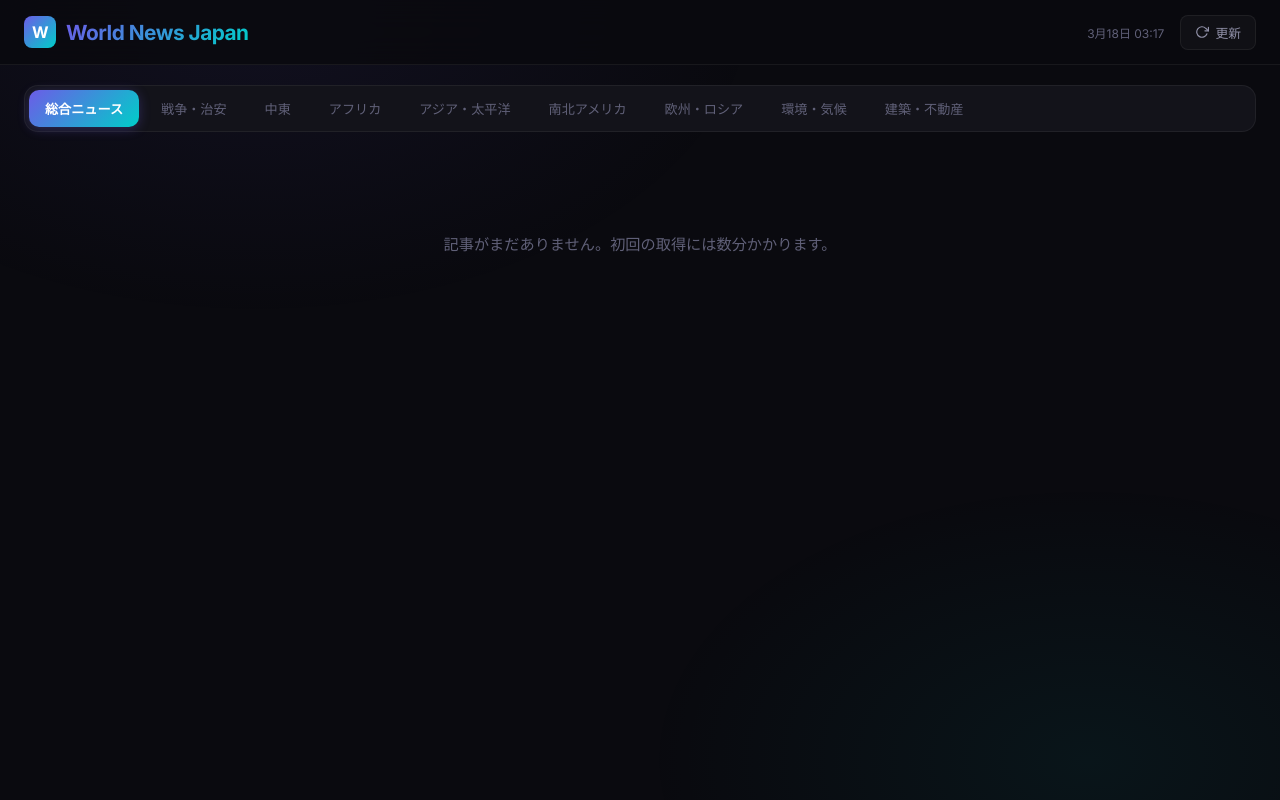
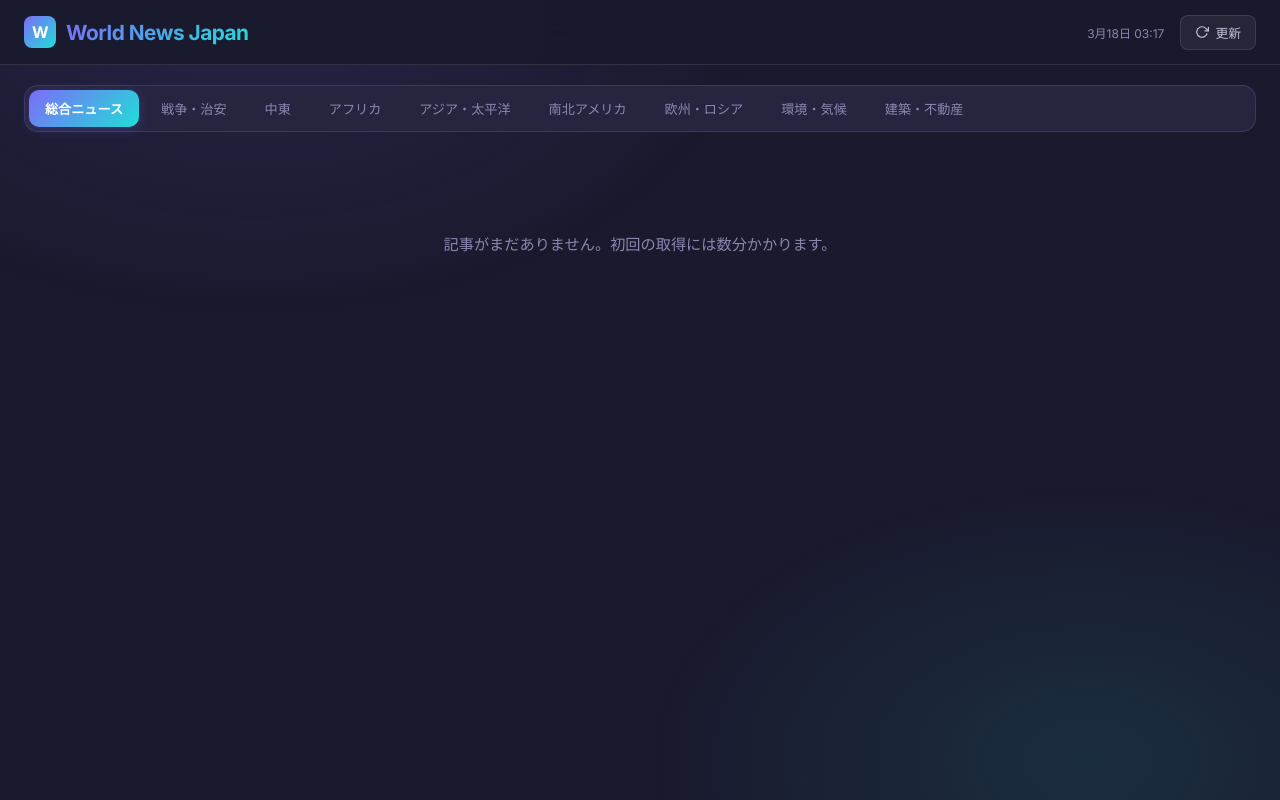
Before and after one commit to tezukatomoo/world-news, a Flask app: page / in a window 1280 px wide. Run offline with Flask 3, Linux system fonts and the light colour scheme; data that the repository does not hold is empty.

Commit message:
Brighten UI colors: lighter backgrounds, more vibrant badges
- Background: #0a0a0f -> #1a1a2e (navy instead of near-black)
- Cards: #13131a -> #252540 (visible contrast)
- Text secondary: #9090a8 -> #c0c0d8 (more readable)
- Stronger ambient glow effects
- Brighter source badge colors per region

Co-Authored-By: Claude Opus 4.6 <noreply@anthropic.com>

```diff
--- a/templates/index.html
+++ b/templates/index.html
@@ -8,20 +8,20 @@
     <link href="https://fonts.googleapis.com/css2?family=Noto+Sans+JP:wght@400;500;700;900&family=Inter:wght@400;500;600;700&display=swap" rel="stylesheet">
     <style>
         :root {
-            --bg-primary: #0a0a0f;
-            --bg-card: #13131a;
-            --bg-card-hover: #1a1a24;
-            --bg-surface: #1c1c28;
-            --border: rgba(255,255,255,0.06);
-            --border-hover: rgba(255,255,255,0.12);
-            --text-primary: #f0f0f5;
-            --text-secondary: #9090a8;
-            --text-muted: #606078;
-            --accent-1: #6c5ce7;
-            --accent-2: #00cec9;
-            --accent-3: #fd79a8;
-            --accent-gradient: linear-gradient(135deg, #6c5ce7, #00cec9);
-            --glass: rgba(255,255,255,0.03);
+            --bg-primary: #1a1a2e;
+            --bg-card: #252540;
+            --bg-card-hover: #30304e;
+            --bg-surface: #2e2e4a;
+            --border: rgba(255,255,255,0.10);
+            --border-hover: rgba(255,255,255,0.20);
+            --text-primary: #f5f5fa;
+            --text-secondary: #c0c0d8;
+            --text-muted: #8888b0;
+            --accent-1: #7c6cf7;
+            --accent-2: #20ded8;
+            --accent-3: #ff8ab8;
+            --accent-gradient: linear-gradient(135deg, #7c6cf7, #20ded8);
+            --glass: rgba(255,255,255,0.06);
         }
 
         * { margin: 0; padding: 0; box-sizing: border-box; }
@@ -42,7 +42,7 @@
             left: -20%;
             width: 80%;
             height: 80%;
-            background: radial-gradient(ellipse, rgba(108,92,231,0.08) 0%, transparent 70%);
+            background: radial-gradient(ellipse, rgba(124,108,247,0.12) 0%, transparent 70%);
             pointer-events: none;
             z-index: 0;
         }
@@ -53,7 +53,7 @@
             right: -20%;
             width: 70%;
             height: 70%;
-            background: radial-gradient(ellipse, rgba(0,206,201,0.06) 0%, transparent 70%);
+            background: radial-gradient(ellipse, rgba(32,222,216,0.10) 0%, transparent 70%);
             pointer-events: none;
             z-index: 0;
         }
@@ -63,7 +63,7 @@
             position: sticky;
             top: 0;
             z-index: 100;
-            background: rgba(10,10,15,0.85);
+            background: rgba(26,26,46,0.90);
             backdrop-filter: blur(20px);
             -webkit-backdrop-filter: blur(20px);
             border-bottom: 1px solid var(--border);
@@ -317,14 +317,14 @@
         }
 
         /* Source colors by region */
-        .source-badge { background: rgba(108,92,231,0.15); color: #a29bfe; }
-        .source-badge[data-region="mideast"] { background: rgba(253,121,168,0.12); color: #fd79a8; }
-        .source-badge[data-region="africa"] { background: rgba(253,203,110,0.12); color: #ffeaa7; }
-        .source-badge[data-region="asia"] { background: rgba(0,206,201,0.12); color: #81ecec; }
-        .source-badge[data-region="americas"] { background: rgba(85,239,196,0.12); color: #55efc4; }
-        .source-badge[data-region="europe"] { background: rgba(116,185,255,0.12); color: #74b9ff; }
-        .source-badge[data-region="env"] { background: rgba(0,184,148,0.12); color: #00b894; }
-        .source-badge[data-region="arch"] { background: rgba(162,155,254,0.12); color: #a29bfe; }
+        .source-badge { background: rgba(124,108,247,0.18); color: #b8b0ff; }
+        .source-badge[data-region="mideast"] { background: rgba(255,138,184,0.16); color: #ff8ab8; }
+        .source-badge[data-region="africa"] { background: rgba(253,203,110,0.16); color: #ffeaa7; }
+        .source-badge[data-region="asia"] { background: rgba(32,222,216,0.16); color: #80f0ec; }
+        .source-badge[data-region="americas"] { background: rgba(85,239,196,0.16); color: #55efc4; }
+        .source-badge[data-region="europe"] { background: rgba(116,185,255,0.16); color: #90c8ff; }
+        .source-badge[data-region="env"] { background: rgba(0,200,160,0.16); color: #40d8b0; }
+        .source-badge[data-region="arch"] { background: rgba(180,170,255,0.16); color: #b8b0ff; }
 
         .article-date {
             color: var(--text-muted);
```
